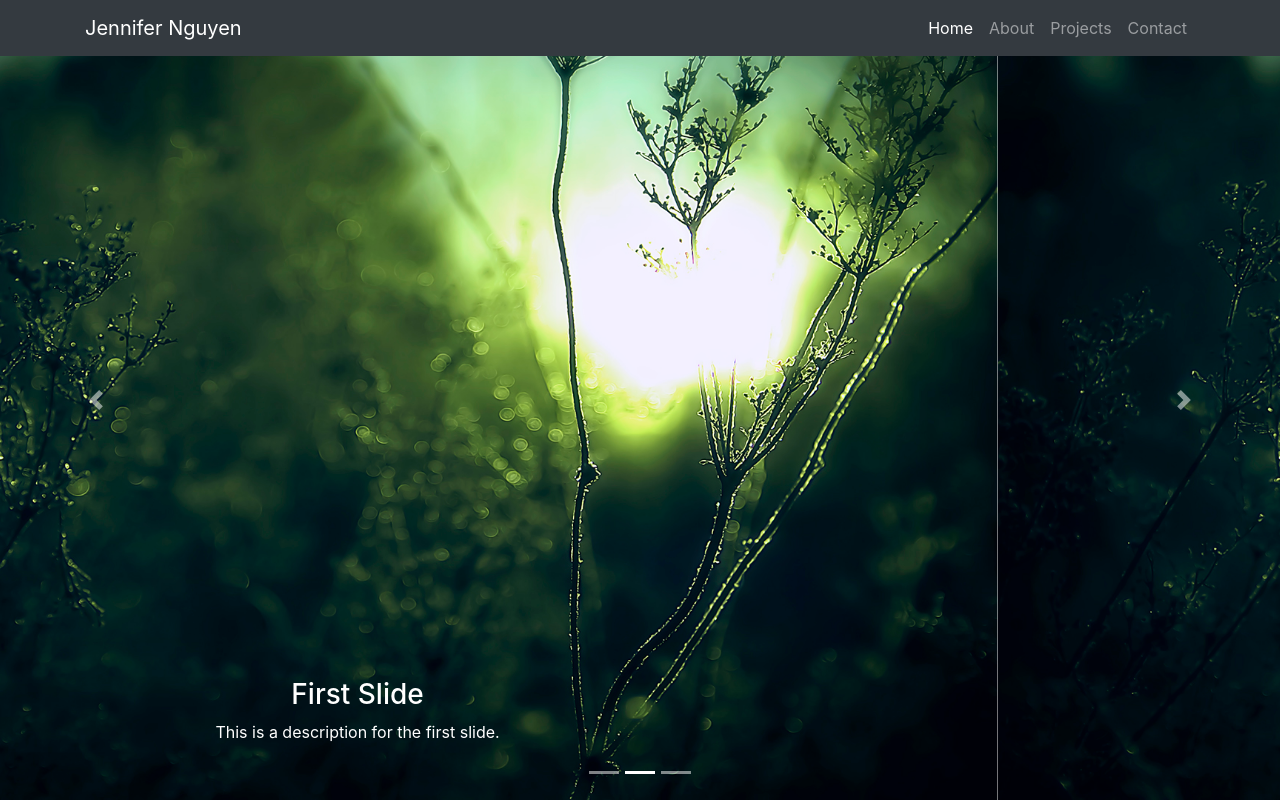
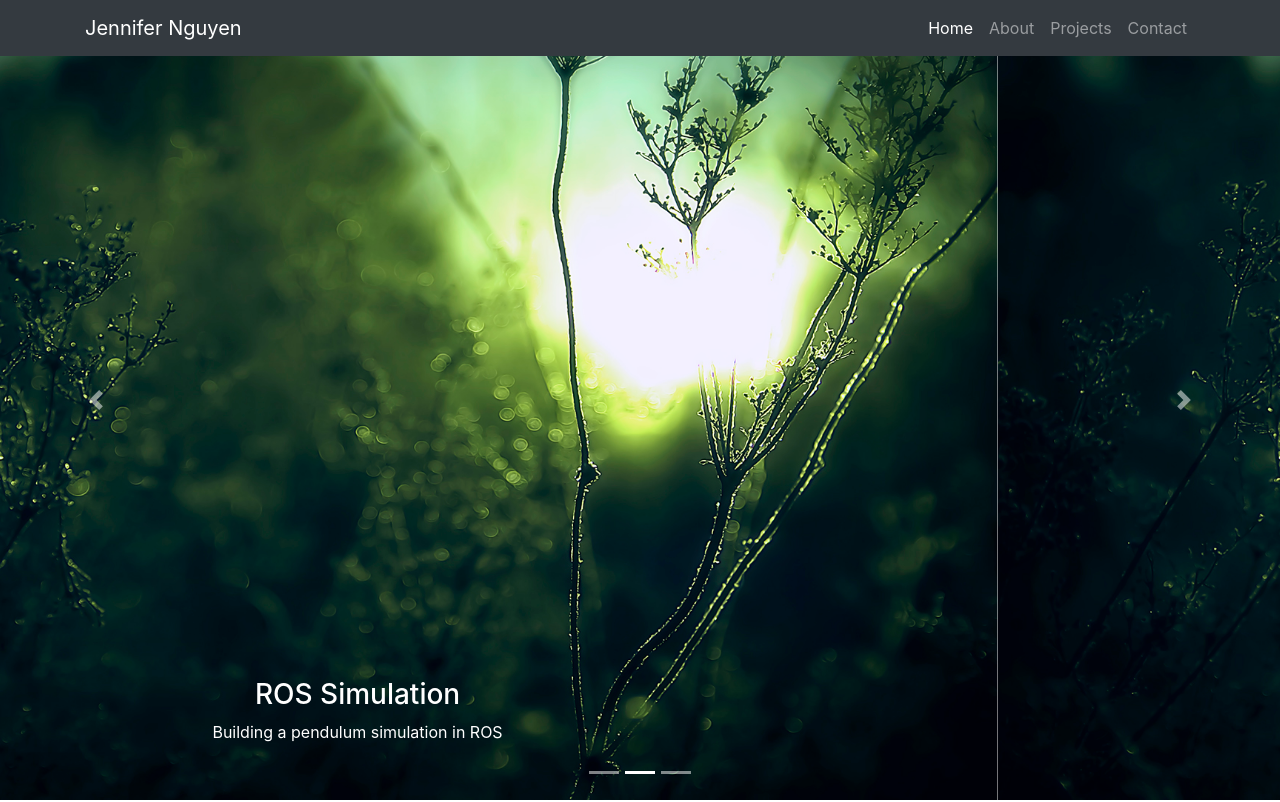
Before and after one commit to JENLNGUYEN/jenlnguyen.github.io, a website: page index.html in a window 1280 px wide. Shown: the top 802 px of the page. Drawn offline with Linux system fonts and the light colour scheme.

Commit message:
Update slide 1

```diff
--- a/index.html
+++ b/index.html
@@ -59,8 +59,8 @@
           <!-- Slide One - Set the background image for this slide in the line below -->
           <div class="carousel-item active" style="background-image: url('slide1.jpg')">
             <div class="carousel-caption d-none d-md-block">
-              <h3>First Slide</h3>
-              <p>This is a description for the first slide.</p>
+              <h3>ROS Simulation</h3>
+              <p>Building a pendulum simulation in ROS</p>
             </div>
           </div>
           <!-- Slide Two - Set the background image for this slide in the line below -->
```
